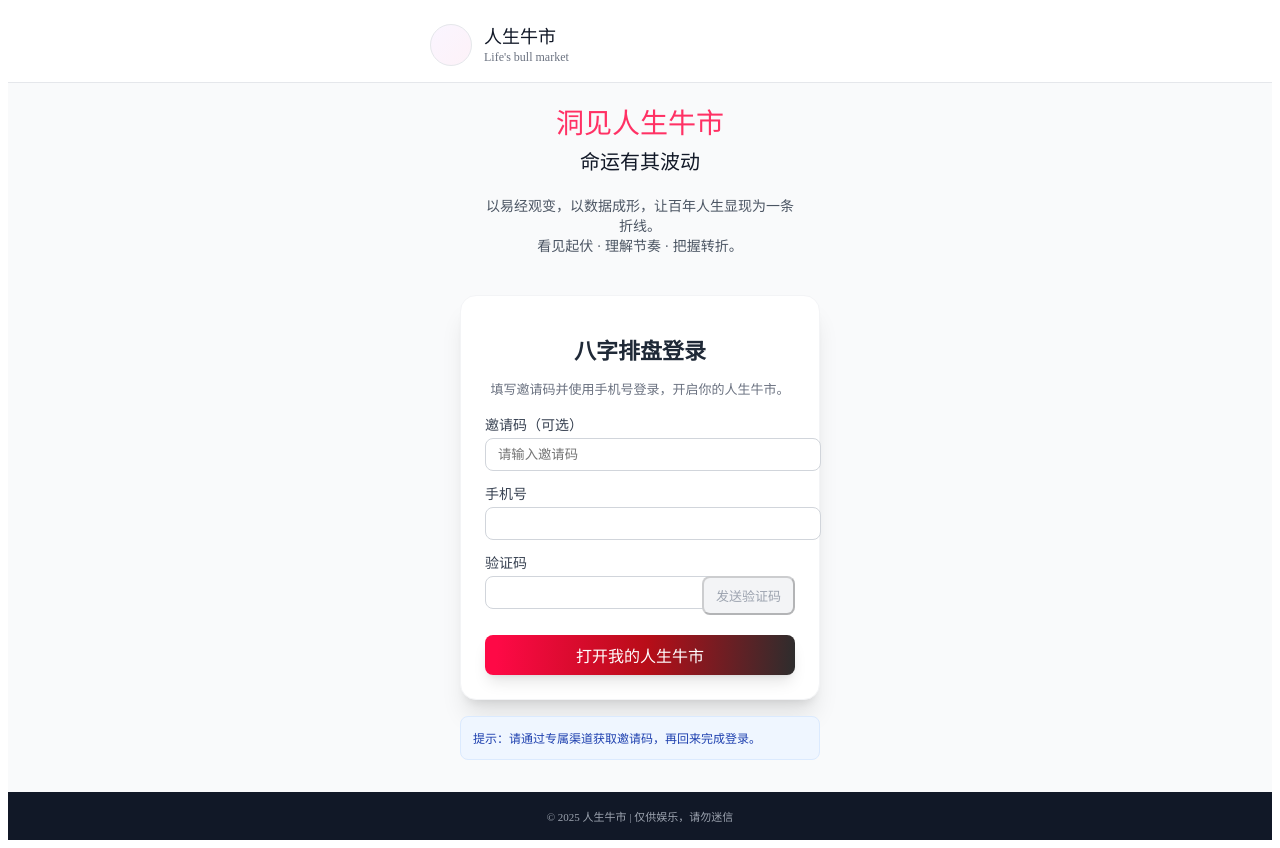
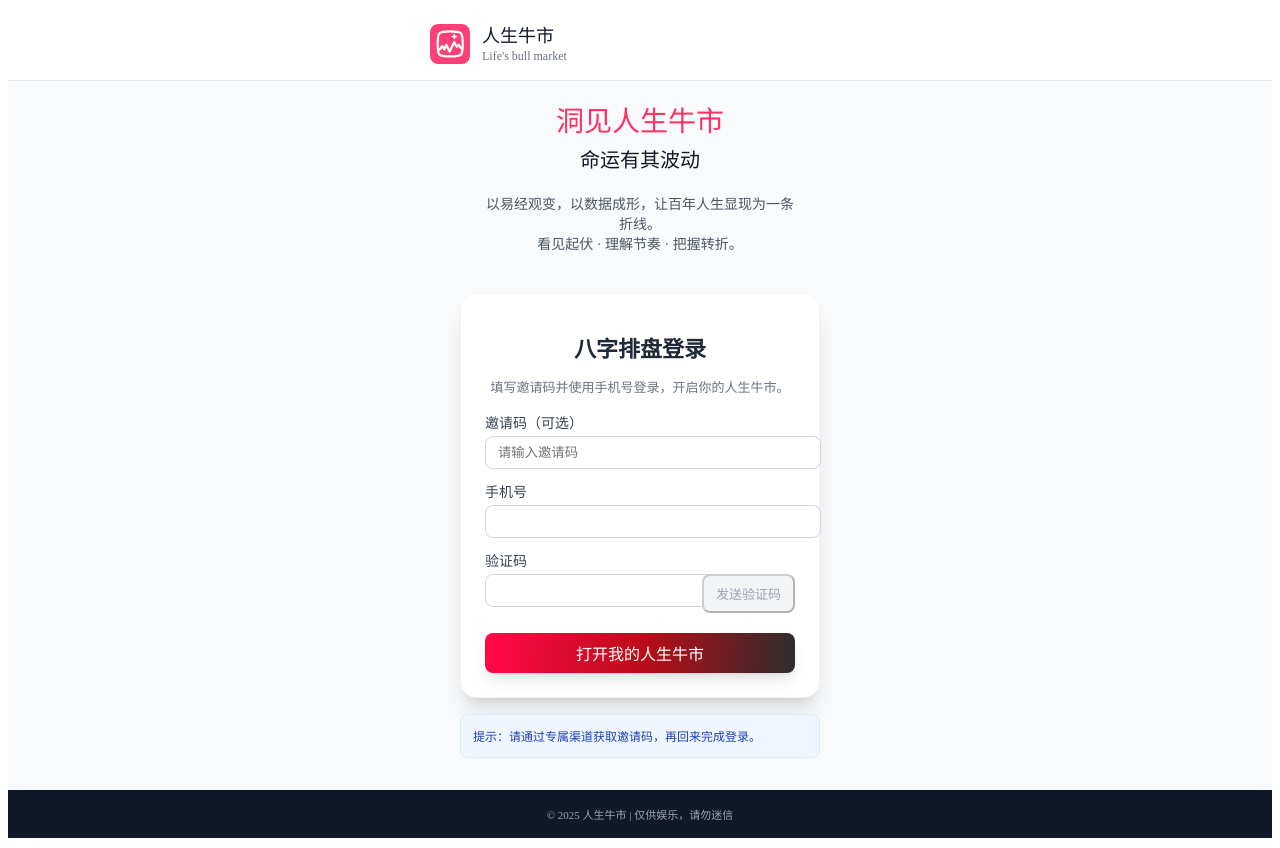
Before and after one commit to guanyipengai/6500, a React (Vite) app in the folder frontend/: page /auth in a window 1280 px wide. Built offline with nearby package versions, Linux system fonts and the light colour scheme; no server answers.

Commit message:
style: show brand logo in headers

```diff
--- a/frontend/src/pages/AuthPage.tsx
+++ b/frontend/src/pages/AuthPage.tsx
@@ -2,6 +2,7 @@ import React, { useEffect, useState } from "react";
 import { useLocation, useNavigate } from "react-router-dom";
 import { sendCode, verifyCode } from "../api";
 import { useAuthToken } from "../hooks";
+import logo from "../assets/logo.svg";
 
 export const AuthPage: React.FC = () => {
   const navigate = useNavigate();
@@ -85,14 +86,13 @@ export const AuthPage: React.FC = () => {
           }}
         >
           <div style={{ display: "flex", alignItems: "center", gap: 12 }}>
-            <div
+            <img
+              src={logo}
+              alt="人生牛市 Logo"
               style={{
                 width: 40,
                 height: 40,
-                borderRadius: 999,
-                background:
-                  "linear-gradient(135deg, rgba(250,245,255,1) 0%, rgba(253,242,248,1) 100%)",
-                border: "1px solid #e5e7eb"
+                borderRadius: 8
               }}
             />
             <div>
--- a/frontend/src/pages/ProfilePage.tsx
+++ b/frontend/src/pages/ProfilePage.tsx
@@ -3,6 +3,7 @@ import { useNavigate } from "react-router-dom";
 import { createAnalysis, getMe } from "../api";
 import { useAuthToken } from "../hooks";
 import type { AnalysisInput } from "../types";
+import logo from "../assets/logo.svg";
 
 export const ProfilePage: React.FC = () => {
   const { token } = useAuthToken();
@@ -104,14 +105,13 @@ export const ProfilePage: React.FC = () => {
           }}
         >
           <div style={{ display: "flex", alignItems: "center", gap: 12 }}>
-            <div
+            <img
+              src={logo}
+              alt="人生牛市 Logo"
               style={{
                 width: 40,
                 height: 40,
-                borderRadius: 999,
-                background:
-                  "linear-gradient(135deg, rgba(250,245,255,1) 0%, rgba(253,242,248,1) 100%)",
-                border: "1px solid #e5e7eb"
+                borderRadius: 8
               }}
             />
             <div>
```
Also changed, not shown: frontend/src/assets/logo.svg (added).
